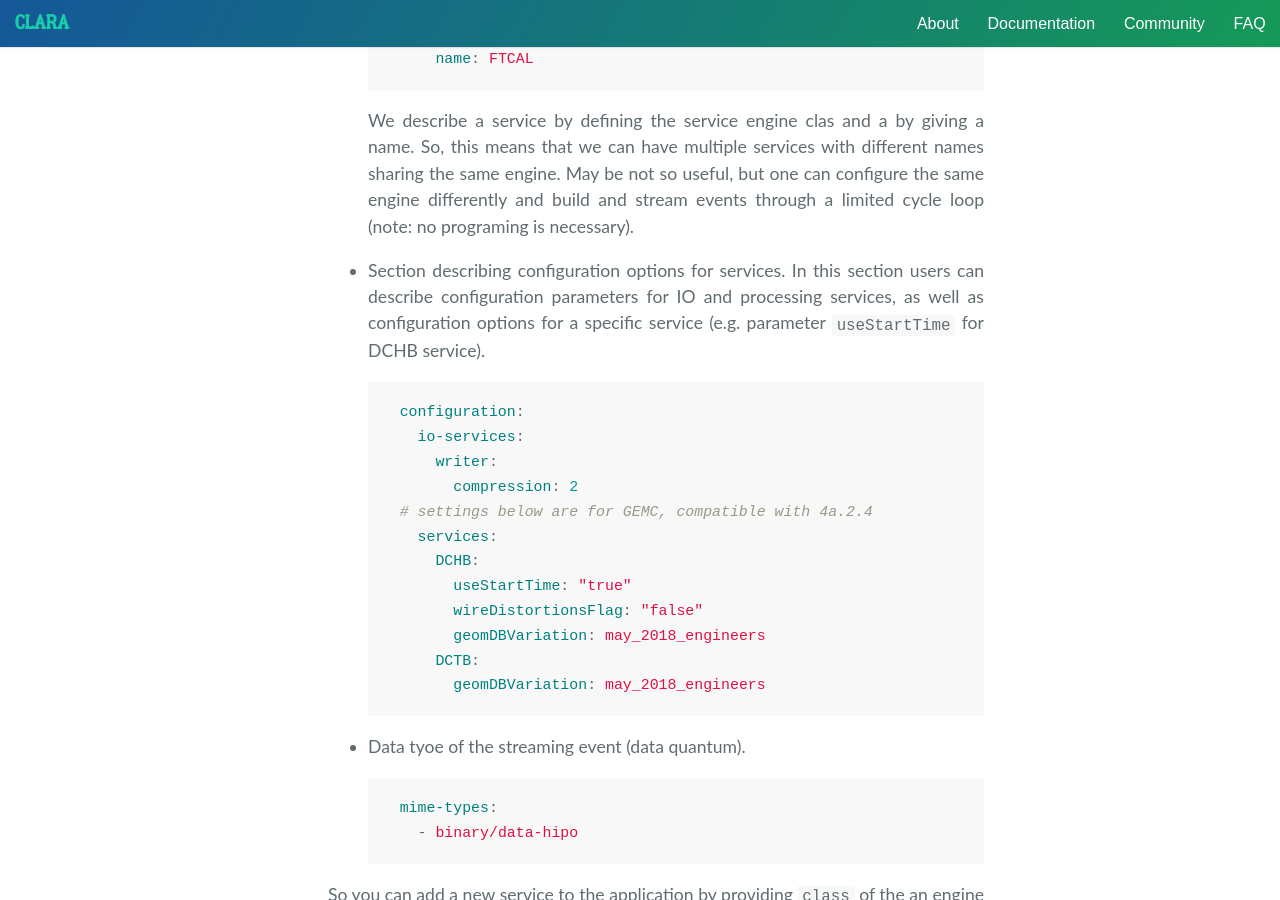
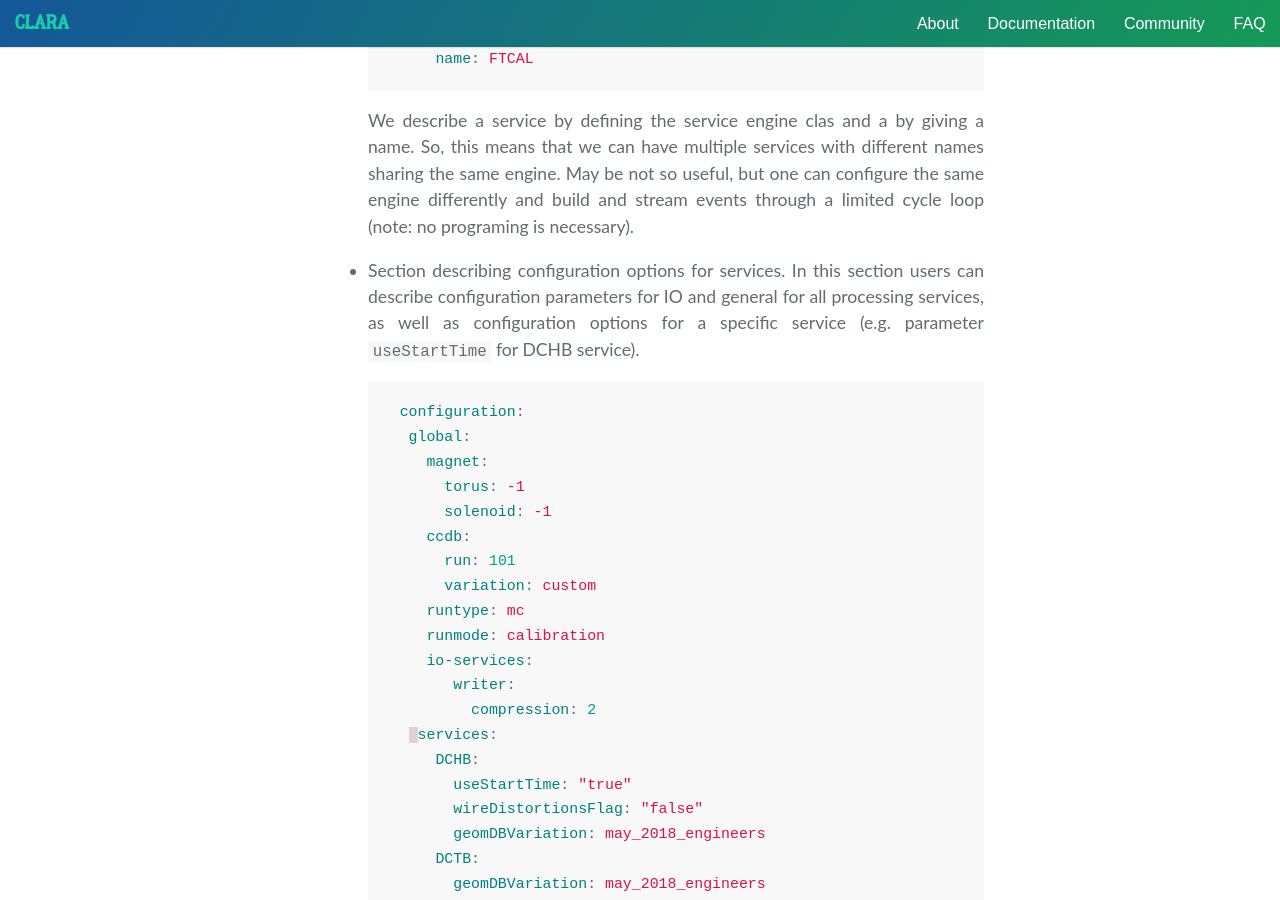
Before and after one commit to JeffersonLab/clara-docs, a Jekyll site: the page built from docs/clas/hands-on.md, in a window 1280 px wide and 900 px high, scrolled down 10793 px. Built offline with Jekyll 4.4.1, drawn with Linux system fonts in a browser that asks for light colours; nearby versions of some CDN libraries.

Commit message:
- hands-on update

````diff
--- a/docs/clas/hands-on.md
+++ b/docs/clas/hands-on.md
@@ -469,16 +469,24 @@ The service composition file consists of the following sections:
     stream events through a limited cycle loop (note: no programing is necessary).
 
   * Section describing configuration options for services.
-    In this section users can describe configuration parameters for IO and
+    In this section users can describe configuration parameters for IO and general for all
     processing services, as well as configuration options for a specific service
     (e.g. parameter `useStartTime` for DCHB service).
 
     ``` yaml
     configuration:
-      io-services:
-        writer:
-          compression: 2
-    # settings below are for GEMC, compatible with 4a.2.4
+     global:
+       magnet:
+         torus: -1
+         solenoid: -1
+       ccdb:
+         run: 101
+         variation: custom
+       runtype: mc
+       runmode: calibration
+       io-services:
+          writer:
+            compression: 2
       services:
         DCHB:
           useStartTime: "true"
````
